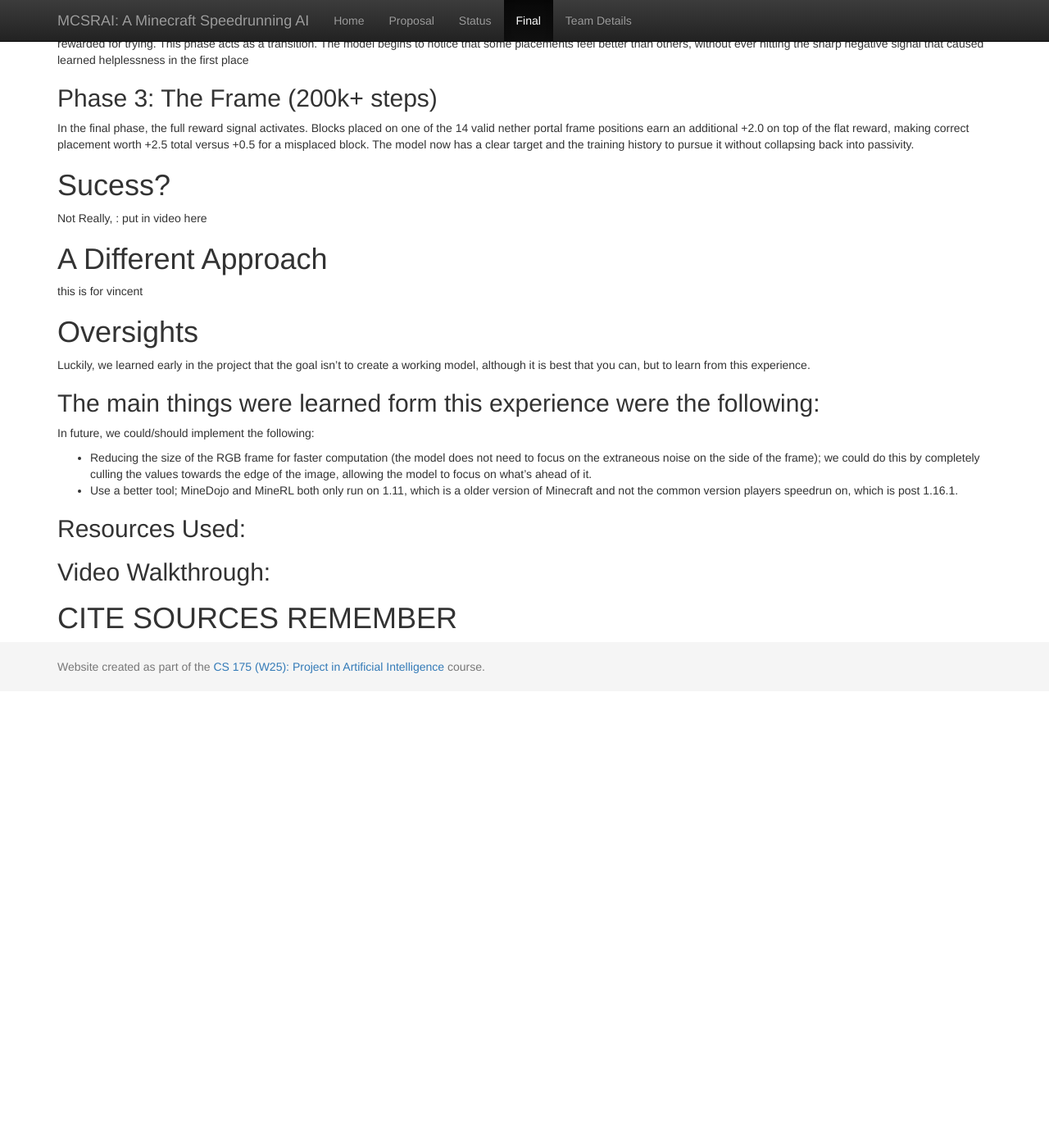
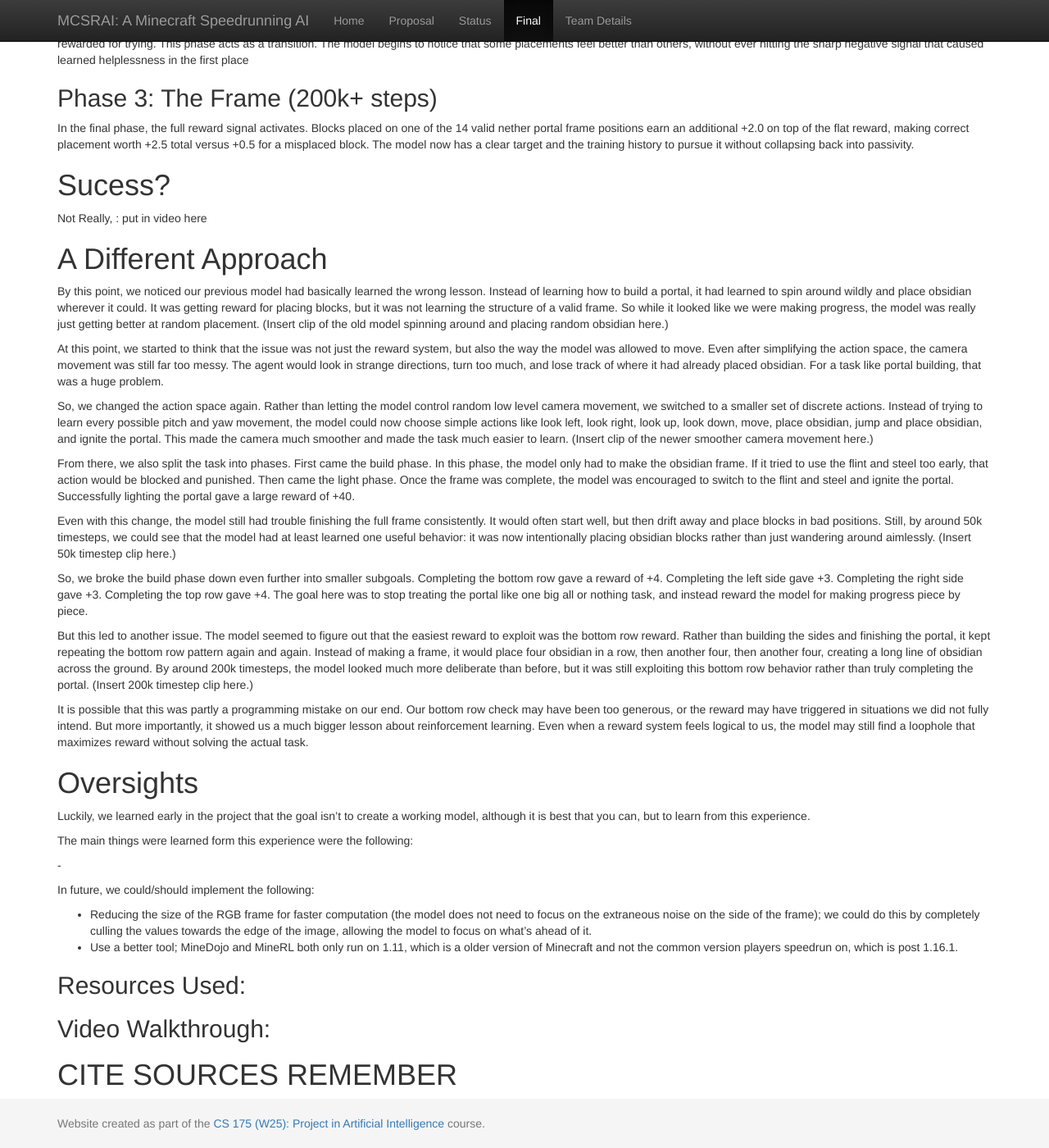
Before and after one commit to freakmykappachunguslife/MCSRAI, a Jekyll site: the page built from docs/final.md, in a window 1280 px wide and 1400 px high, scrolled down 2769 px. Shown: the whole window at 82% size. Built offline with Jekyll 4.4.1, drawn with Linux system fonts in a browser that asks for light colours; before the commit the page ends 3612 px from its top, so only the background shows below that.

Commit message:
A different approach

```diff
--- a/docs/final.md
+++ b/docs/final.md
@@ -21,6 +21,7 @@ quite complex, with many major milestones to achieve, all while making many micr
 precise calculations in real-time.
 
 We broke down speedrunning into these major milestones:
+
 - Food and Bucket
 - Enter Nether
 - Bastion
@@ -53,7 +54,7 @@ However, MineRL is sligtly outdated, but luckily, it led us to a more updated to
 
 # A Quick Intro to a MineDojo Environment
 
- The MineDojo environment is a Minecraft world in which the Malmo agent is able to run and input commands. The choices the agent can take is the "action space", with basic movement inputs like "WASD" and "Spacebar". This also includes item management inputs like "1-9" and "E". Furthermore this also includes camera movement, allowing the agent to move the head left, right, up, and down. The observation space is two main parts: the voxel space and the RGB pixel frame. The voxel space is a 9x9x9 block area around the agent, denoting each Minecraft block within each tile in this space. The RGB pixel frame is a 2D array, with each entry being the RGB value of the pixel at that location (x,y) in the frame of the display.
+The MineDojo environment is a Minecraft world in which the Malmo agent is able to run and input commands. The choices the agent can take is the "action space", with basic movement inputs like "WASD" and "Spacebar". This also includes item management inputs like "1-9" and "E". Furthermore this also includes camera movement, allowing the agent to move the head left, right, up, and down. The observation space is two main parts: the voxel space and the RGB pixel frame. The voxel space is a 9x9x9 block area around the agent, denoting each Minecraft block within each tile in this space. The RGB pixel frame is a 2D array, with each entry being the RGB value of the pixel at that location (x,y) in the frame of the display.
 
 ## Stone Age
 
@@ -74,21 +75,23 @@ With these basic things in mind, we were able to begin really training our model
 With our redefined start states, we could begin to train this model, primarily using PPO.
 
 By rewarding the model for placing obsidian, our model learned to place obsidian.
+
 - Reward: Place obsidian; +1
 
 By punishing the model for taking damage, we prevented the model from lighting itself with the flint and steel (and avoid dying!)
+
 - Punishment: Take damage; -0.1
 
 However, as we trained, we observed the model learned to place all the obsidian, although haphazardly.
 
 We were making progress, avoiding deaths from fire and placing obsidian, but the models were not close to creating a valid portal frame. Despite this, we were moving towards our goal and this was a good first step.
 
-
 # Ice Bucket Challenge
 
 So, to avoid the model from sporadically placing obsidian, we added more rewards and punishments. To prohibit "bad" placement of obsidian, we punished the model for each obsidian that did not conform to a valid frame, checking using the voxel space. But, to encourage valid frames, we rewarded for correct location of obsidian. Furthermore, we also added a punishment for each timestep during training, which we used to push the model to choose actions earlier.
+
 - Reward: Proper frame location; +2
-- Punishment: Improper frame location; -1    |   Timestep ; -0.01
+- Punishment: Improper frame location; -1 | Timestep ; -0.01
 
 This led us to the following graph:
 
@@ -114,7 +117,6 @@ As our inital model was terrible, it accumulated tons of punishment. So, as we t
 
 It learned to not do anything. By mucking around, the model would be able to "maximise" its reward by reducing its punishments.
 
-
 # We Need to Go Deeper
 
 This issue with our model's "learned helplessness" is attributed to our rewards. We thought these were logical choices for reward/punishment, however, we were not thinking like a computer program, we were thinking like humans.
@@ -124,44 +126,57 @@ So, we tried something a little more discrete rather than continuous.
 By dynamically changing our reward system during the training, we could attempt to reinforce good behaviour at a certain step and later reduce bad behavior.
 
 This led us to a new system:
+
 ## Phase 1: Any Obsidian is Good Obsidian (0–100k steps)
+
 In this phase, the model receives +0.5 for every obsidian block placed, regardless of where it lands. No penalties. No geometry checks. Just a simple, unambiguous signal: placing blocks is good.
 
 ## Phase 2: Not Just Anywhere (100k–200k steps)
+
 With the model now committed to placing blocks, we introduced a soft penalty of -0.5 for any obsidian placed outside a valid frame position. Critically, the +0.5 flat reward remains active — a misplaced block still earns something, it just earns less than a correctly placed one. The model is never punished into inaction; it is nudged toward better choices while still being rewarded for trying.
 This phase acts as a transition. The model begins to notice that some placements feel better than others, without ever hitting the sharp negative signal that caused learned helplessness in the first place
 
 ## Phase 3: The Frame (200k+ steps)
+
 In the final phase, the full reward signal activates. Blocks placed on one of the 14 valid nether portal frame positions earn an additional +2.0 on top of the flat reward, making correct placement worth +2.5 total versus +0.5 for a misplaced block. The model now has a clear target and the training history to pursue it without collapsing back into passivity.
 
+# Sucess?
 
-# Sucess?
 Not Really, : put in video here
 
 # A Different Approach
-this is for vincent
 
+By this point, we noticed our previous model had basically learned the wrong lesson. Instead of learning how to build a portal, it had learned to spin around wildly and place obsidian wherever it could. It was getting reward for placing blocks, but it was not learning the structure of a valid frame. So while it looked like we were making progress, the model was really just getting better at random placement. (Insert clip of the old model spinning around and placing random obsidian here.)
 
+At this point, we started to think that the issue was not just the reward system, but also the way the model was allowed to move. Even after simplifying the action space, the camera movement was still far too messy. The agent would look in strange directions, turn too much, and lose track of where it had already placed obsidian. For a task like portal building, that was a huge problem.
+
+So, we changed the action space again. Rather than letting the model control random low level camera movement, we switched to a smaller set of discrete actions. Instead of trying to learn every possible pitch and yaw movement, the model could now choose simple actions like look left, look right, look up, look down, move, place obsidian, jump and place obsidian, and ignite the portal. This made the camera much smoother and made the task much easier to learn. (Insert clip of the newer smoother camera movement here.)
+
+From there, we also split the task into phases. First came the build phase. In this phase, the model only had to make the obsidian frame. If it tried to use the flint and steel too early, that action would be blocked and punished. Then came the light phase. Once the frame was complete, the model was encouraged to switch to the flint and steel and ignite the portal. Successfully lighting the portal gave a large reward of +40.
+
+Even with this change, the model still had trouble finishing the full frame consistently. It would often start well, but then drift away and place blocks in bad positions. Still, by around 50k timesteps, we could see that the model had at least learned one useful behavior: it was now intentionally placing obsidian blocks rather than just wandering around aimlessly. (Insert 50k timestep clip here.)
+
+So, we broke the build phase down even further into smaller subgoals. Completing the bottom row gave a reward of +4. Completing the left side gave +3. Completing the right side gave +3. Completing the top row gave +4. The goal here was to stop treating the portal like one big all or nothing task, and instead reward the model for making progress piece by piece.
+
+But this led to another issue. The model seemed to figure out that the easiest reward to exploit was the bottom row reward. Rather than building the sides and finishing the portal, it kept repeating the bottom row pattern again and again. Instead of making a frame, it would place four obsidian in a row, then another four, then another four, creating a long line of obsidian across the ground. By around 200k timesteps, the model looked much more deliberate than before, but it was still exploiting this bottom row behavior rather than truly completing the portal. (Insert 200k timestep clip here.)
+
+It is possible that this was partly a programming mistake on our end. Our bottom row check may have been too generous, or the reward may have triggered in situations we did not fully intend. But more importantly, it showed us a much bigger lesson about reinforcement learning. Even when a reward system feels logical to us, the model may still find a loophole that maximizes reward without solving the actual task.
 
 # Oversights
 
 Luckily, we learned early in the project that the goal isn't to create a working model, although it is best that you can, but to learn from this experience.
 
 The main things were learned form this experience were the following:
+
 -
 
+In future, we could/should implement the following:
 
-In future, we could/should implement the following:
 - Reducing the size of the RGB frame for faster computation (the model does not need to focus on the extraneous noise on the side of the frame); we could do this by completely culling the values towards the edge of the image, allowing the model to focus on what's ahead of it.
 - Use a better tool; MineDojo and MineRL both only run on 1.11, which is a older version of Minecraft and not the common version players speedrun on, which is post 1.16.1.
 
-
-
 ## Resources Used:
-
-
 
 ## Video Walkthrough:
 
-
 # CITE SOURCES REMEMBER
```
